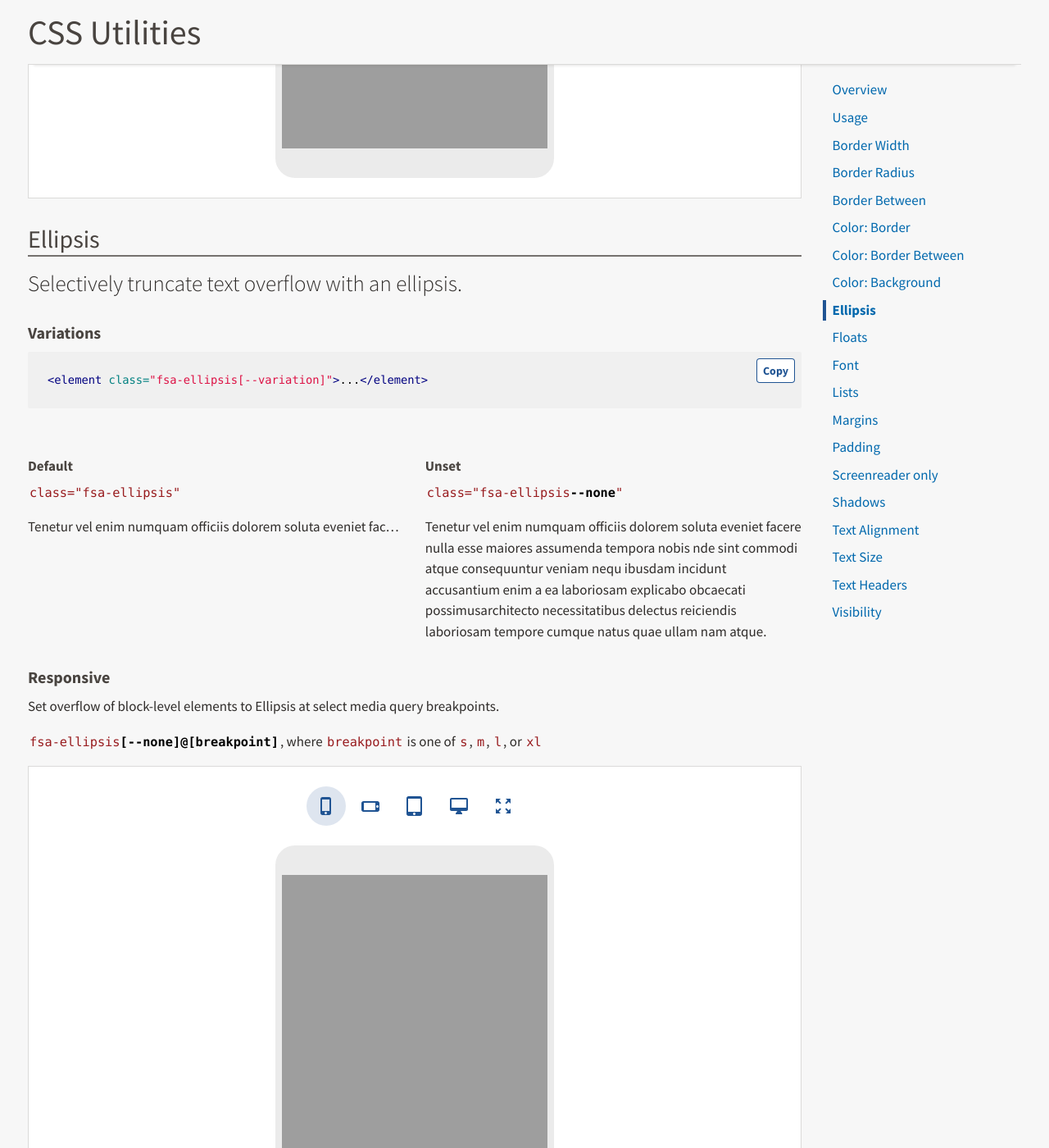
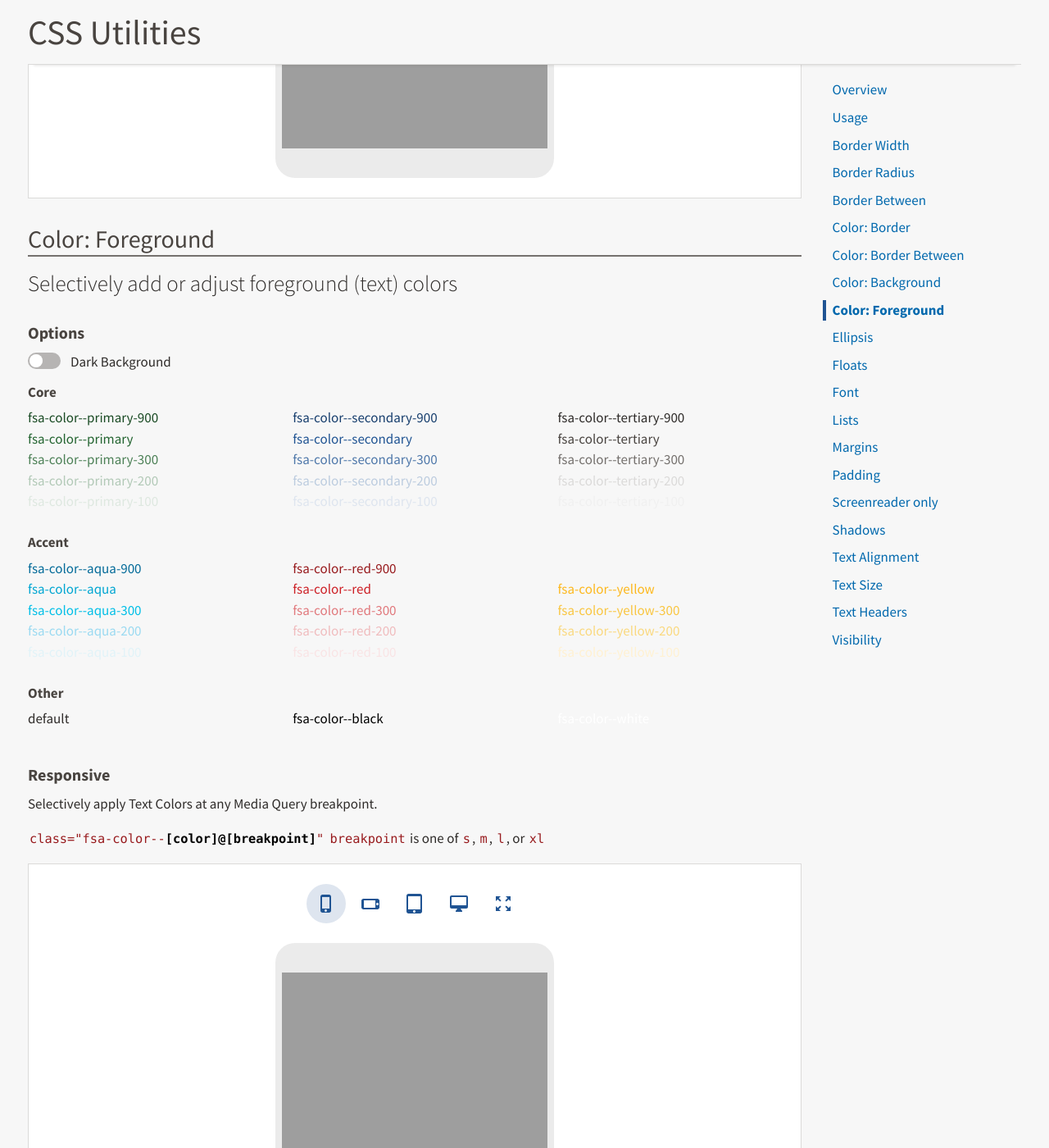
Before and after one commit to USDA-FSA/fsa-design-system, a Jekyll site: the page built from utilities/index.md, in a window 1280 px wide and 1400 px high, scrolled down 14619 px. Shown: the whole window at 82% size. Built offline with Jekyll 4.4.1, drawn with Linux system fonts in a browser that asks for light colours; some of the changed text lies outside the part shown.

Commit message:
CSS Utility: Foreground Color doc'd [closes #405]

```diff
--- a/_data/navvy.yml
+++ b/_data/navvy.yml
@@ -357,6 +357,11 @@
       subhref: "utilities/#color-background"
       img: "img/subcategories/color-background.png"
 
+    - subtitle: "Color: Foreground"
+      keyword: "Text,Typography,Font"
+      subhref: "utilities/#color-foreground"
+      img: "img/subcategories/color-foreground.png"
+
     - subtitle: "Ellipsis"
       keyword: "Dot dot dot,Truncate,..."
       subhref: "utilities/#ellipsis"
--- a/utilities/index.md
+++ b/utilities/index.md
@@ -1033,6 +1033,101 @@ https://usda-fsa.github.io/fsa-style/demo/rwd__border-between-color.html
 
 {% include rwd-viewer.html %}
 
+## Color: Foreground
+
+<p class="fsa-text--lead">Selectively add or adjust foreground (text) colors</p>
+
+### Options
+
+<div class="fsa-level">
+  <label class="fsa-switch">
+    <input type="checkbox" class="fsa-switch__checkbox" id="demo-background-text-color" name="demo-background-text-color" data-target="demo-background-target-text-color" data-behavior="toggle-demo-background">
+    <span class="fsa-switch__track"></span>
+  </label>
+  <label for="demo-background-text-color">Dark Background</label>
+</div>
+
+<div class="docs__color-utilities" id="demo-background-target-text-color">
+  <h4 class="fsa-m-t--none">Core</h4>
+  <div class="fsa-grid">
+    <div class="fsa-grid__1 fsa-grid__auto@m">
+      <div class="fsa-color--primary-900">fsa-color--primary-900</div>
+      <div class="fsa-color--primary">fsa-color--primary</div>
+      <div class="fsa-color--primary-300">fsa-color--primary-300</div>
+      <div class="fsa-color--primary-200">fsa-color--primary-200</div>
+      <div class="fsa-color--primary-100">fsa-color--primary-100</div>
+    </div>
+    <div class="fsa-grid__1 fsa-grid__auto@m">
+      <div class="fsa-color--secondary-900">fsa-color--secondary-900</div>
+      <div class="fsa-color--secondary">fsa-color--secondary</div>
+      <div class="fsa-color--secondary-300">fsa-color--secondary-300</div>
+      <div class="fsa-color--secondary-200">fsa-color--secondary-200</div>
+      <div class="fsa-color--secondary-100">fsa-color--secondary-100</div>
+    </div>
+    <div class="fsa-grid__1 fsa-grid__auto@m">
+      <div class="fsa-color--tertiary-900">fsa-color--tertiary-900</div>
+      <div class="fsa-color--tertiary">fsa-color--tertiary</div>
+      <div class="fsa-color--tertiary-300">fsa-color--tertiary-300</div>
+      <div class="fsa-color--tertiary-200">fsa-color--tertiary-200</div>
+      <div class="fsa-color--tertiary-100">fsa-color--tertiary-100</div>
+    </div>
+  </div>
+  <h4>Accent</h4>
+  <div class="fsa-grid">
+    <div class="fsa-grid__1 fsa-grid__auto@m">
+      <div class="fsa-color--aqua-900">fsa-color--aqua-900</div>
+      <div class="fsa-color--aqua">fsa-color--aqua</div>
+      <div class="fsa-color--aqua-300">fsa-color--aqua-300</div>
+      <div class="fsa-color--aqua-200">fsa-color--aqua-200</div>
+      <div class="fsa-color--aqua-100">fsa-color--aqua-100</div>
+    </div>
+    <div class="fsa-grid__1 fsa-grid__auto@m">
+      <div class="fsa-color--red-900">fsa-color--red-900</div>
+      <div class="fsa-color--red">fsa-color--red</div>
+      <div class="fsa-color--red-300">fsa-color--red-300</div>
+      <div class="fsa-color--red-200">fsa-color--red-200</div>
+      <div class="fsa-color--red-100">fsa-color--red-100</div>
+    </div>
+    <div class="fsa-grid__1 fsa-grid__auto@m">
+      <div>&nbsp;</div>
+      <div class="fsa-color--yellow">fsa-color--yellow</div>
+      <div class="fsa-color--yellow-300">fsa-color--yellow-300</div>
+      <div class="fsa-color--yellow-200">fsa-color--yellow-200</div>
+      <div class="fsa-color--yellow-100">fsa-color--yellow-100</div>
+    </div>
+  </div>
+  <h4>Other</h4>
+  <div class="fsa-grid">
+    <div class="fsa-grid__1 fsa-grid__auto@m">
+      <div>default</div>
+    </div>
+    <div class="fsa-grid__1 fsa-grid__auto@m">
+      <div class="fsa-color--black">fsa-color--black</div>
+    </div>
+    <div class="fsa-grid__1 fsa-grid__auto@m">
+      <div class="fsa-color--white">fsa-color--white</div>
+    </div>
+  </div>
+</div>
+
+### Responsive
+
+Selectively apply Text Colors at any Media Query breakpoint.
+
+<code>class="fsa-color--<strong>[color]@[breakpoint]</strong>"</code>
+<code>breakpoint</code> is one of
+<code title="small">s</code>,
+<code title="medium">m</code>,
+<code title="large">l</code>, or
+<code title="extra large">xl</code>
+
+{% assign rwdSize = "phone" %}
+{% capture rwdURL %}
+https://usda-fsa.github.io/fsa-style/demo/rwd__text-color.html
+{% endcapture %}
+
+{% include rwd-viewer.html %}
+
 ## Ellipsis
 
 <p class="fsa-text--lead">Selectively truncate text overflow with an ellipsis.</p>
```
